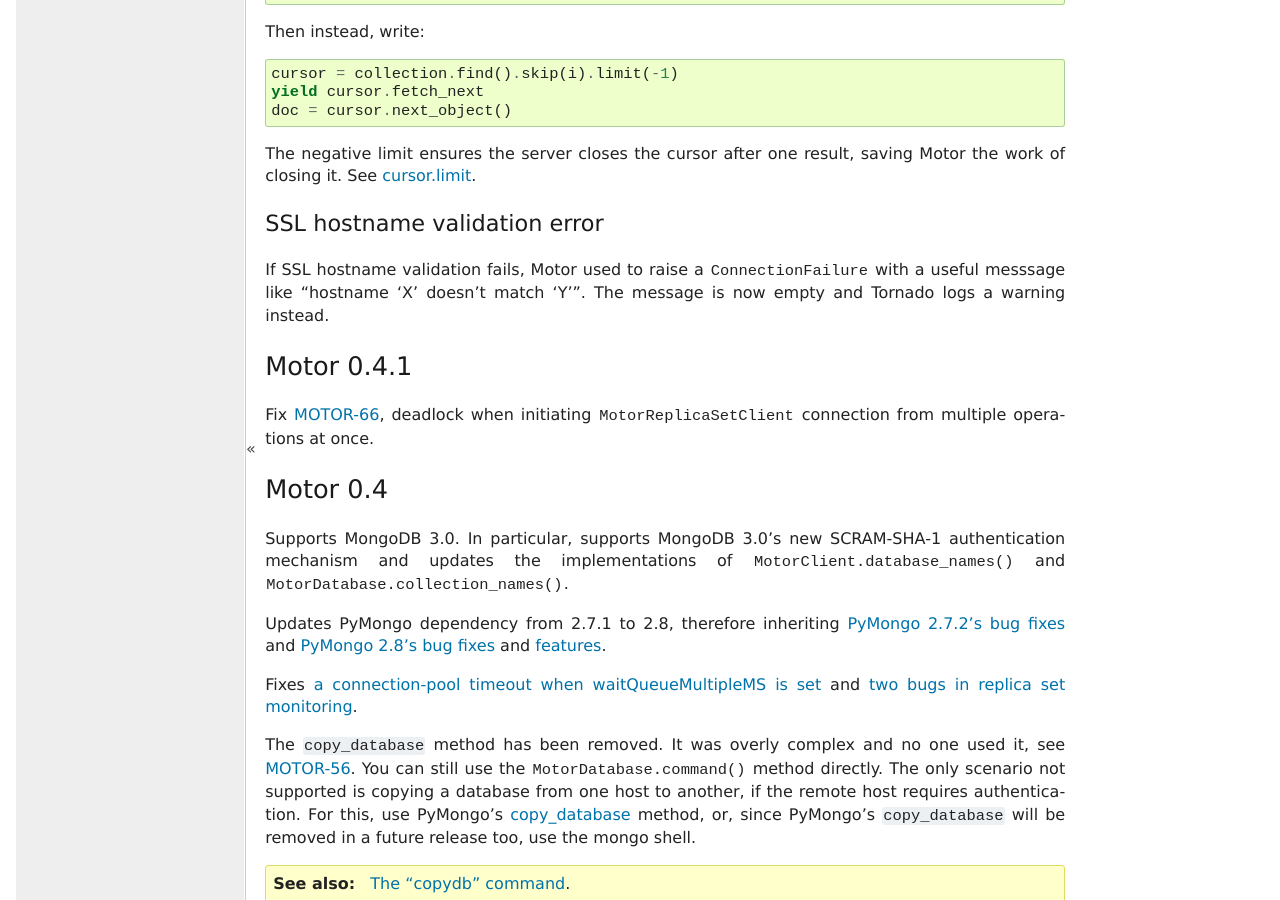
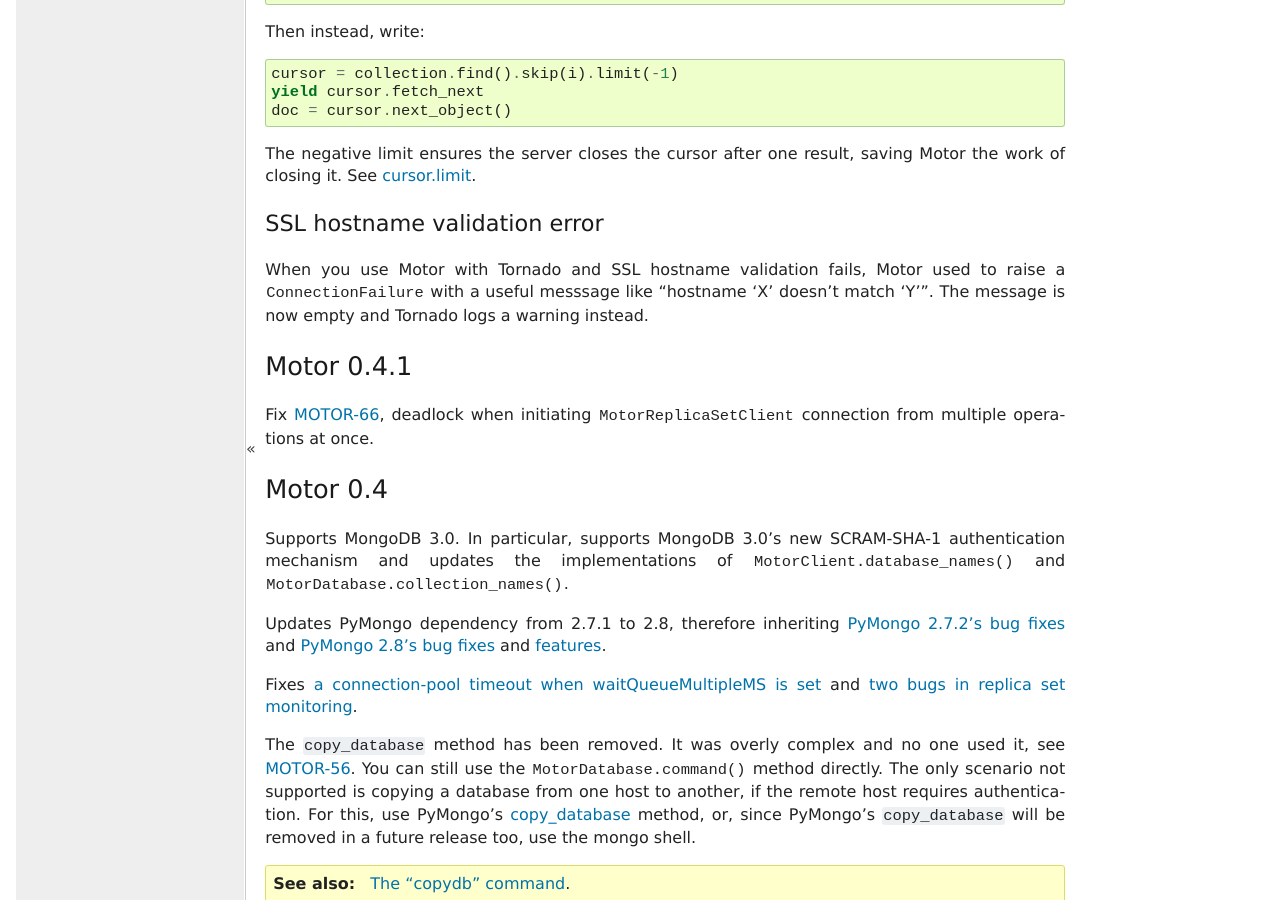
Before and after one commit to mongodb/motor, a Sphinx documentation site: the page built from doc/changelog.rst, in a window 1280 px wide and 900 px high, scrolled down 1669 px. Built offline with Sphinx 7.4.7, drawn with Linux system fonts in a browser that asks for light colours; the version number is read from the project's files by our own code.

Commit message:
Update changelog entry for SSL errors.

```diff
--- a/doc/changelog.rst
+++ b/doc/changelog.rst
@@ -106,9 +106,10 @@
 SSL hostname validation error
 ~~~~~~~~~~~~~~~~~~~~~~~~~~~~~
 
-If SSL hostname validation fails, Motor used to raise a `ConnectionFailure` with
-a useful messsage like "hostname 'X' doesn't match 'Y'". The message is now
-empty and Tornado logs a warning instead.
+When you use Motor with Tornado and SSL hostname validation fails, Motor used
+to raise a `ConnectionFailure` with a useful messsage like "hostname 'X'
+doesn't match 'Y'". The message is now empty and Tornado logs a warning
+instead.
 
 Motor 0.4.1
 -----------
```
